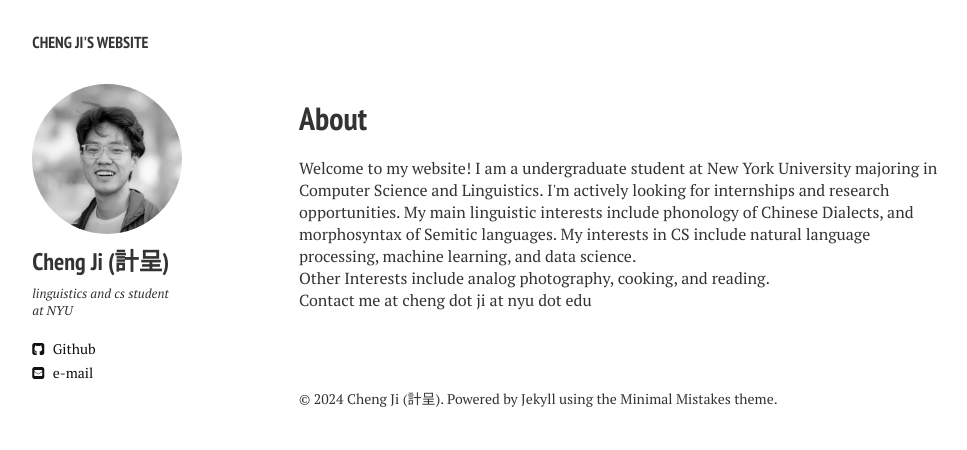
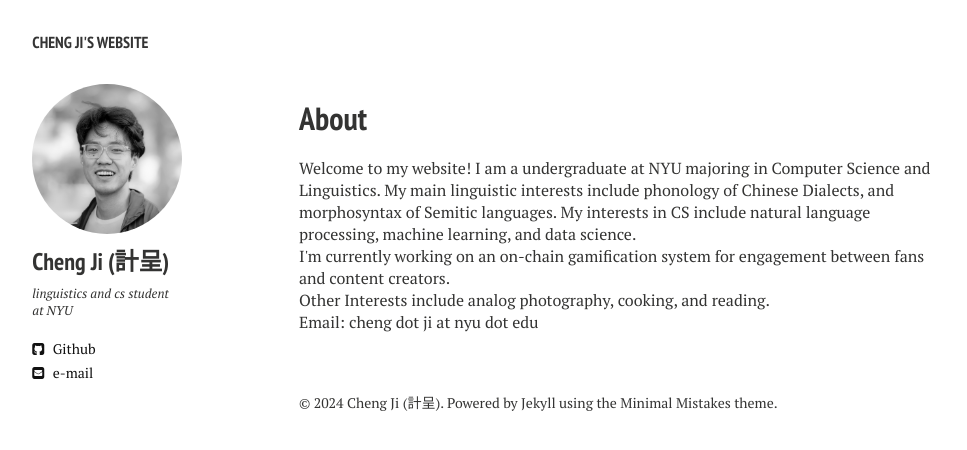
Before and after one commit to szcharlesji/szcharlesji.github.io, a Jekyll site: the page built from index.md, in a window 1280 px wide. Shown: the top 450 px of the page, without its empty margins (21-988 px from the left). Built offline with Jekyll 4.4.1, drawn with Linux system fonts in a browser that asks for light colours; nearby versions of some CDN libraries.

Commit message:
update info

```diff
--- a/index.md
+++ b/index.md
@@ -9,7 +9,11 @@ image:
 
 
 <p>
-Welcome to my website! I am a undergraduate student at New York University majoring in Computer Science and Linguistics. I'm actively looking for internships and research opportunities. My main linguistic interests include phonology of Chinese Dialects, and morphosyntax of Semitic languages. My interests in CS include natural language processing, machine learning, and data science.
+Welcome to my website! I am a undergraduate at NYU majoring in Computer Science and Linguistics. My main linguistic interests include phonology of Chinese Dialects, and morphosyntax of Semitic languages. My interests in CS include natural language processing, machine learning, and data science.
+</p>
+
+<p>
+I'm currently working on an on-chain gamification system for engagement between fans and content creators.
 </p>
 
 
@@ -18,5 +22,5 @@ Other Interests include analog photography, cooking, and reading.
 </p>
 
 <p>
-Contact me at cheng dot ji at nyu dot edu
+Email: cheng dot ji at nyu dot edu
 </p>
```
Also changed, not shown: 3 other files.
